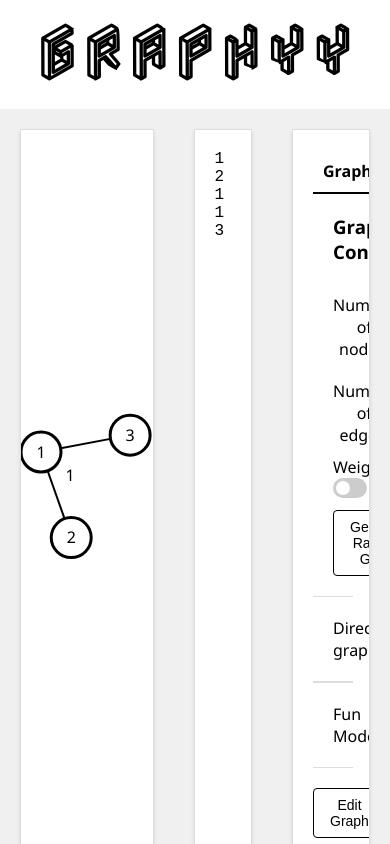
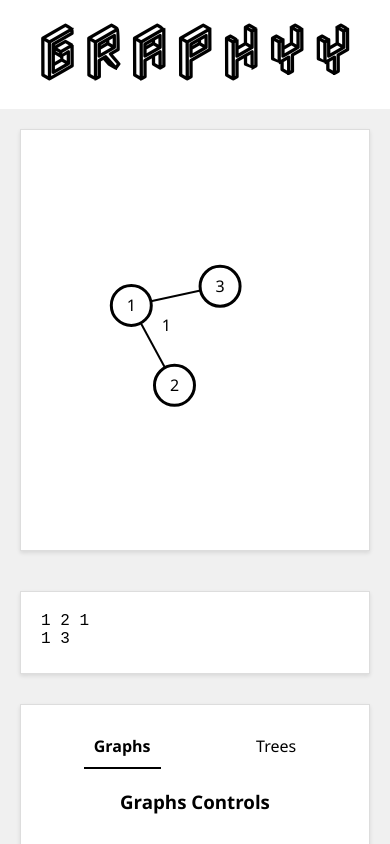
Before and after one commit to AbdullahBitar/graphyy, a React (Create React App) app: page / in a window 390 px wide. Shown: the top 844 px of the page. Built offline with nearby package versions, Linux system fonts and the light colour scheme.

Commit message:
fix: mobile view

```diff
--- a/src/pages/MainPage.css
+++ b/src/pages/MainPage.css
@@ -67,3 +67,14 @@ body {
 circle:hover {
     cursor: pointer;
 }
+
+@media (max-width: 800px) {
+    .graph-container {
+        height:50vh;
+        width:100%;
+    }
+    .text-box {
+        width:100%;
+        margin-bottom: 10px;
+    }
+}
--- a/src/pages/MainPage.tsx
+++ b/src/pages/MainPage.tsx
@@ -103,7 +103,7 @@ export function MainPage() {
             <div className="header">
                 <h1>graphyy</h1>
             </div>
-            <div className="main-page">
+            <div className="main-page row">
                 <svg ref={graphContainerRef} className="graph-container"></svg>
                 <div className="text-box">
                     <textarea className="text-input" placeholder="Enter graph edges" value={edges} onChange={handleEdgesChange} ></textarea>
--- a/src/pages/controls.css
+++ b/src/pages/controls.css
@@ -219,3 +219,15 @@ input:checked+.slider:before {
 div h3{
     margin-top: 20px;
 }
+
+@media (max-width: 800px) {
+    .row {
+        display: flex;
+        flex-wrap: wrap;
+        justify-content: space-between;
+    }
+
+    .controls {
+        width: 100%;
+    }
+}
```
